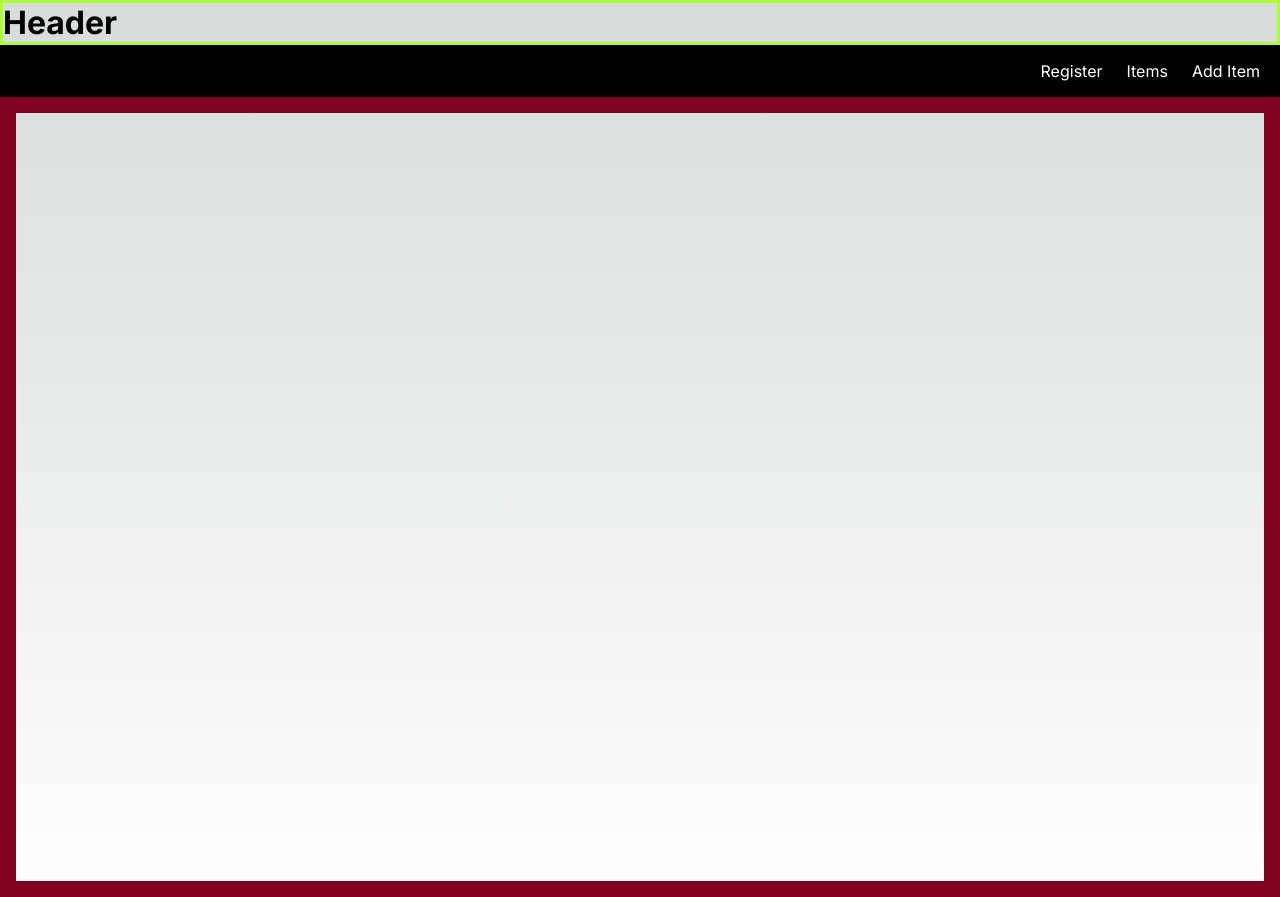
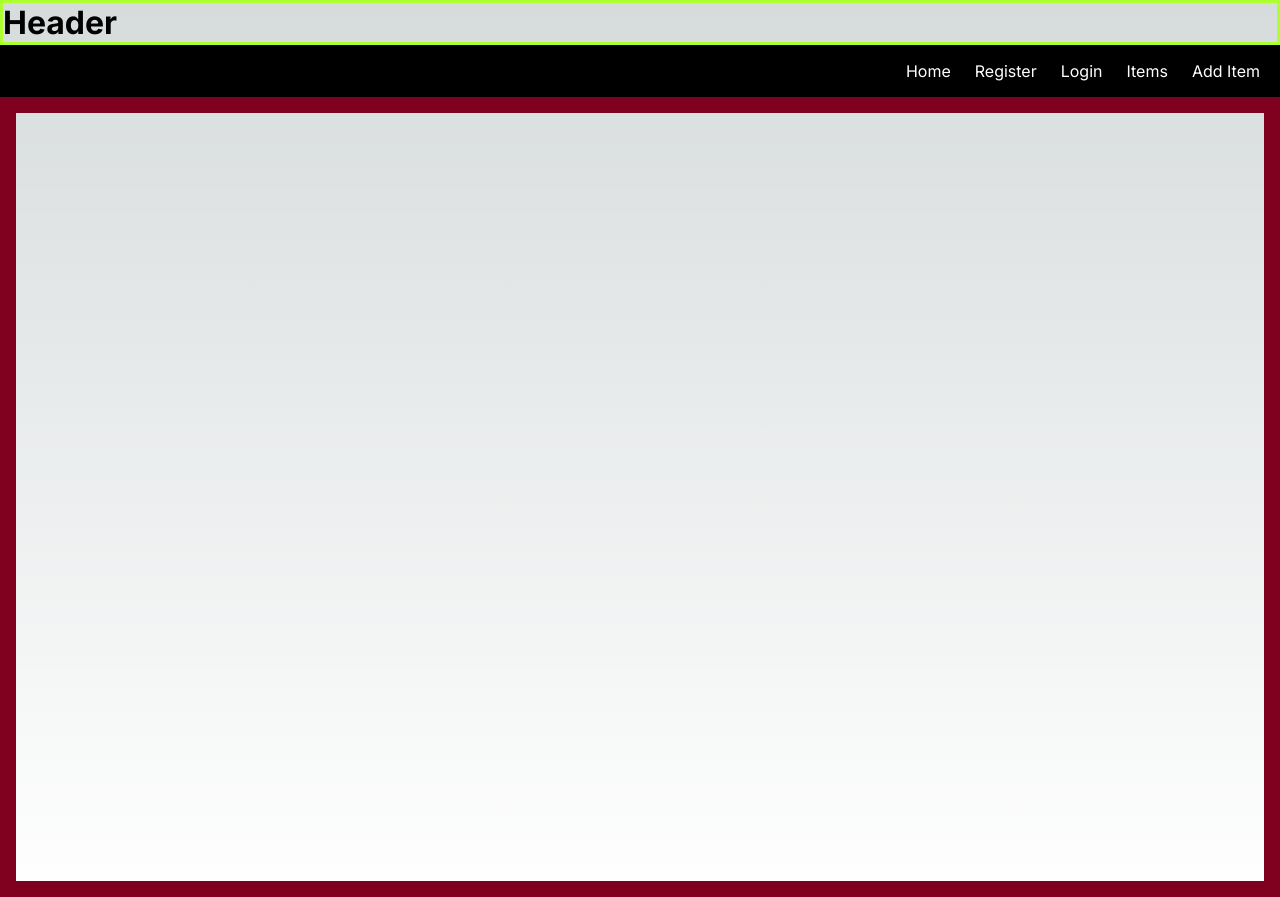
Before and after one commit to Job85/inventory-client, a Next.js app: page / in a window 1280 px wide. Built offline with nearby package versions, Linux system fonts and the light colour scheme.

Commit message:
added login and home link to links array

```diff
--- a/src/app/components/navigation/Nav.jsx
+++ b/src/app/components/navigation/Nav.jsx
@@ -9,7 +9,9 @@ export default function Nav() {
     const pathname = usePathname();
 
     const links = [
+        { href: "/home", label: "Home" },
         { href: "/register", label: "Register" },
+        { href: "/login", label: "Login" },
         { href: "/items", label: "Items" },
         { href: "/create_item", label: "Add Item" },
     ]
```
